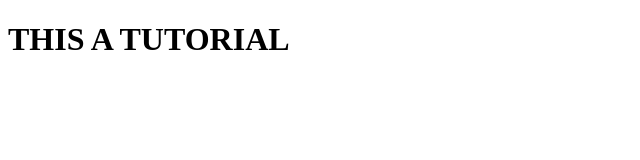
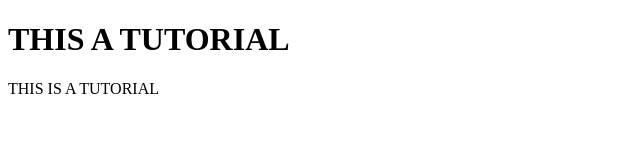
Before and after one commit to Charlosus/Tutorial2, a plain HTML site: page index.html in a window 1280 px wide. Shown: the whole page, without its empty margins (0-640 px from the left). Drawn offline with Linux system fonts and the light colour scheme.

Commit message:
Added first p

```diff
--- a/index.html
+++ b/index.html
@@ -7,5 +7,6 @@
 </head>
 <body>
     <h1>THIS A TUTORIAL</h1>
+    <p>THIS IS A TUTORIAL</p>
 </body>
 </html>
```
